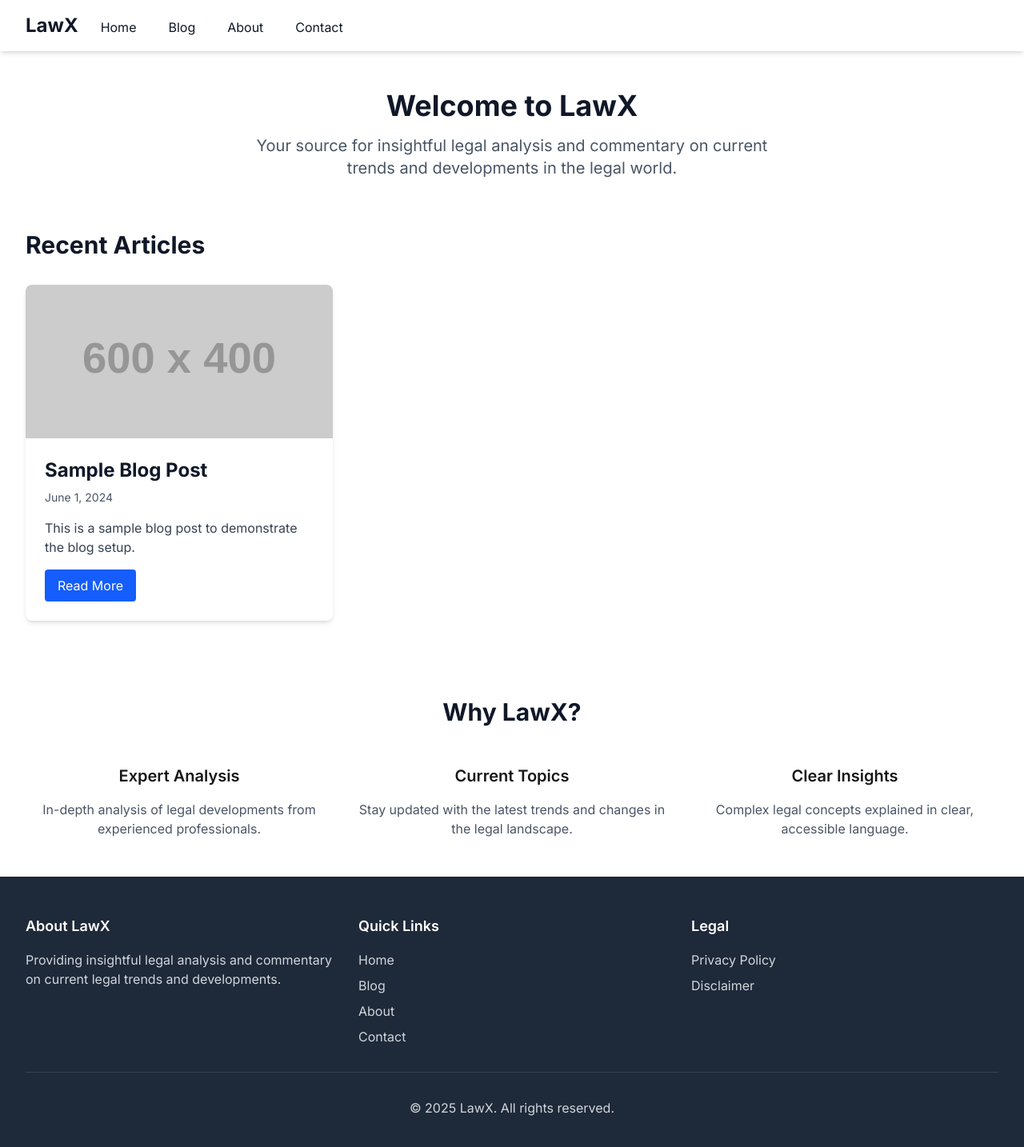
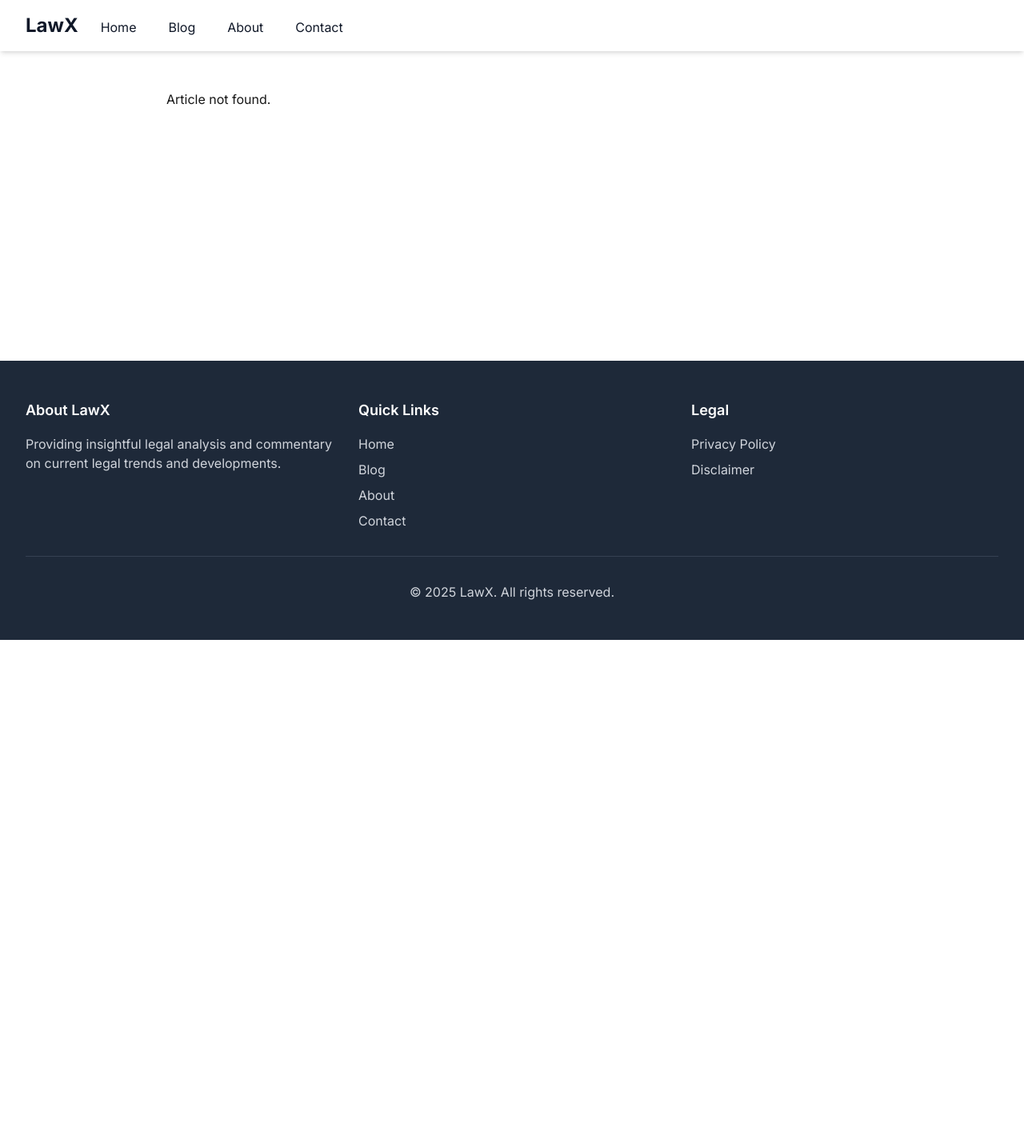
Before and after one commit to theIndrajeet/LawX, a Next.js app: page / in a window 1280 px wide. Shown: the top 1434 px of the page at 80% size. After the commit the page ends 800 px from the top, so only its background shows below. Built offline with nearby package versions, Linux system fonts and the light colour scheme.

Commit message:
Update page.tsx

```diff
--- a/src/app/page.tsx
+++ b/src/app/page.tsx
@@ -1,66 +1,73 @@
-import { getSortedArticlesData } from '@/lib/articles';
-import ArticleCard from '@/components/ArticleCard';
+import { getAllArticleSlugs, getArticleData } from '@/lib/articles';
+import ReactMarkdown from 'react-markdown';
+import remarkGfm from 'remark-gfm';
+import { Metadata } from 'next';
+import Image from 'next/image';
 
-export default function Home() {
-  const articles = getSortedArticlesData();
-  const recentArticles = articles.slice(0, 3); // Get the 3 most recent articles
+interface PageParams {
+  slug: string;
+}
+
+interface BlogPostPageProps {
+  params: Promise<PageParams>;
+}
+
+export async function generateMetadata({ params }: BlogPostPageProps): Promise<Metadata> {
+  const { slug } = await params;
+  const article = getArticleData(slug);
+
+  if (!article) {
+    return {
+      title: 'Article Not Found | LawX',
+      description: 'The requested article could not be found.'
+    };
+  }
+
+  return {
+    title: `${article.seo_title || article.title} | LawX`,
+    description: article.meta_description || article.excerpt || ''
+  };
+}
+
+export async function generateStaticParams(): Promise<PageParams[]> {
+  const articles = getAllArticleSlugs();
+  return articles.map((article) => ({
+    slug: article.params.slug,
+  }));
+}
+
+export default async function BlogPostPage({ params }: BlogPostPageProps) {
+  const { slug } = await params;
+  const article = getArticleData(slug);
+
+  if (!article) {
+    return <div className="max-w-4xl mx-auto px-4 py-12">Article not found.</div>;
+  }
 
   return (
-    <div className="max-w-7xl mx-auto px-4 sm:px-6 lg:px-8 py-12">
-      {/* Hero Section */}
-      <div className="text-center mb-16">
-        <h1 className="text-4xl font-bold text-gray-900 mb-4">
-          Welcome to LawX
-        </h1>
-        <p className="text-xl text-gray-600 max-w-2xl mx-auto">
-          Your source for insightful legal analysis and commentary on current trends and developments in the legal world.
-        </p>
+    <article className="max-w-4xl mx-auto px-4 sm:px-6 lg:px-8 py-12">
+      <h1 className="text-4xl font-bold mb-4">{article.title}</h1>
+      <p className="text-gray-600 mb-8">
+        {new Date(article.date).toLocaleDateString('en-US', {
+          year: 'numeric',
+          month: 'long',
+          day: 'numeric',
+        })}
+      </p>
+      {article.featuredImage && (
+        <div className="w-full h-[400px] relative mb-8">
+          <Image
+            src={article.featuredImage}
+            alt={article.imageAlt || article.title}
+            fill
+            className="rounded object-cover"
+            priority
+          />
+        </div>
+      )}
+      <div className="prose max-w-none">
+        <ReactMarkdown remarkPlugins={[remarkGfm]}>{article.body}</ReactMarkdown>
       </div>
-
-      {/* Recent Articles Section */}
-      <section>
-        <h2 className="text-3xl font-bold text-gray-900 mb-8">Recent Articles</h2>
-        <div className="grid grid-cols-1 md:grid-cols-2 lg:grid-cols-3 gap-8">
-          {recentArticles.map((article) => (
-            <ArticleCard key={article.slug} article={article} />
-          ))}
-        </div>
-        {articles.length > 3 && (
-          <div className="text-center mt-12">
-            <a
-              href="/blog"
-              className="inline-block bg-blue-600 text-white px-6 py-3 rounded-lg hover:bg-blue-700"
-            >
-              View All Articles
-            </a>
-          </div>
-        )}
-      </section>
-
-      {/* Features Section */}
-      <section className="mt-24">
-        <h2 className="text-3xl font-bold text-gray-900 mb-12 text-center">Why LawX?</h2>
-        <div className="grid grid-cols-1 md:grid-cols-3 gap-8">
-          <div className="text-center">
-            <h3 className="text-xl font-semibold mb-4">Expert Analysis</h3>
-            <p className="text-gray-600">
-              In-depth analysis of legal developments from experienced professionals.
-            </p>
-          </div>
-          <div className="text-center">
-            <h3 className="text-xl font-semibold mb-4">Current Topics</h3>
-            <p className="text-gray-600">
-              Stay updated with the latest trends and changes in the legal landscape.
-            </p>
-          </div>
-          <div className="text-center">
-            <h3 className="text-xl font-semibold mb-4">Clear Insights</h3>
-            <p className="text-gray-600">
-              Complex legal concepts explained in clear, accessible language.
-            </p>
-          </div>
-        </div>
-      </section>
-    </div>
+    </article>
   );
 }
```
